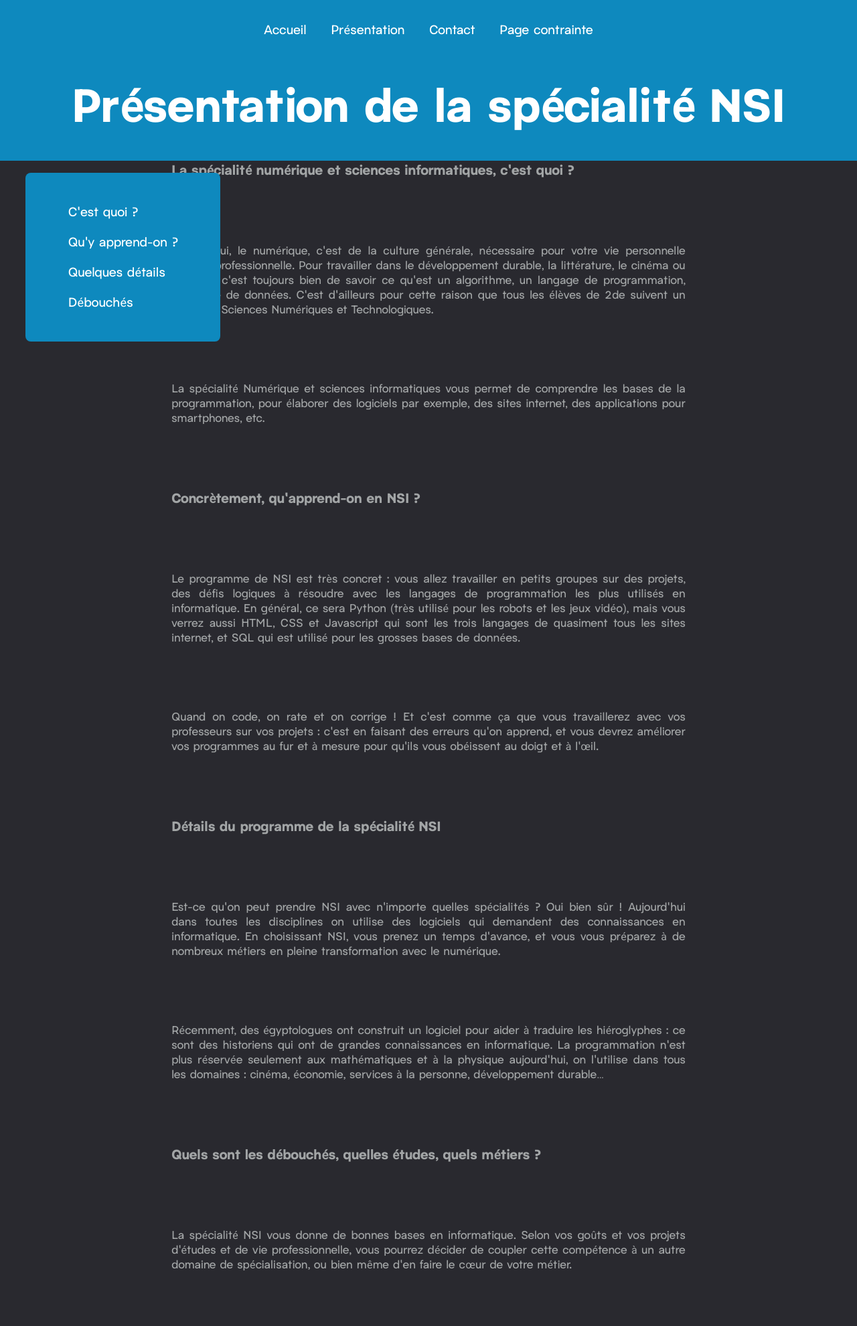
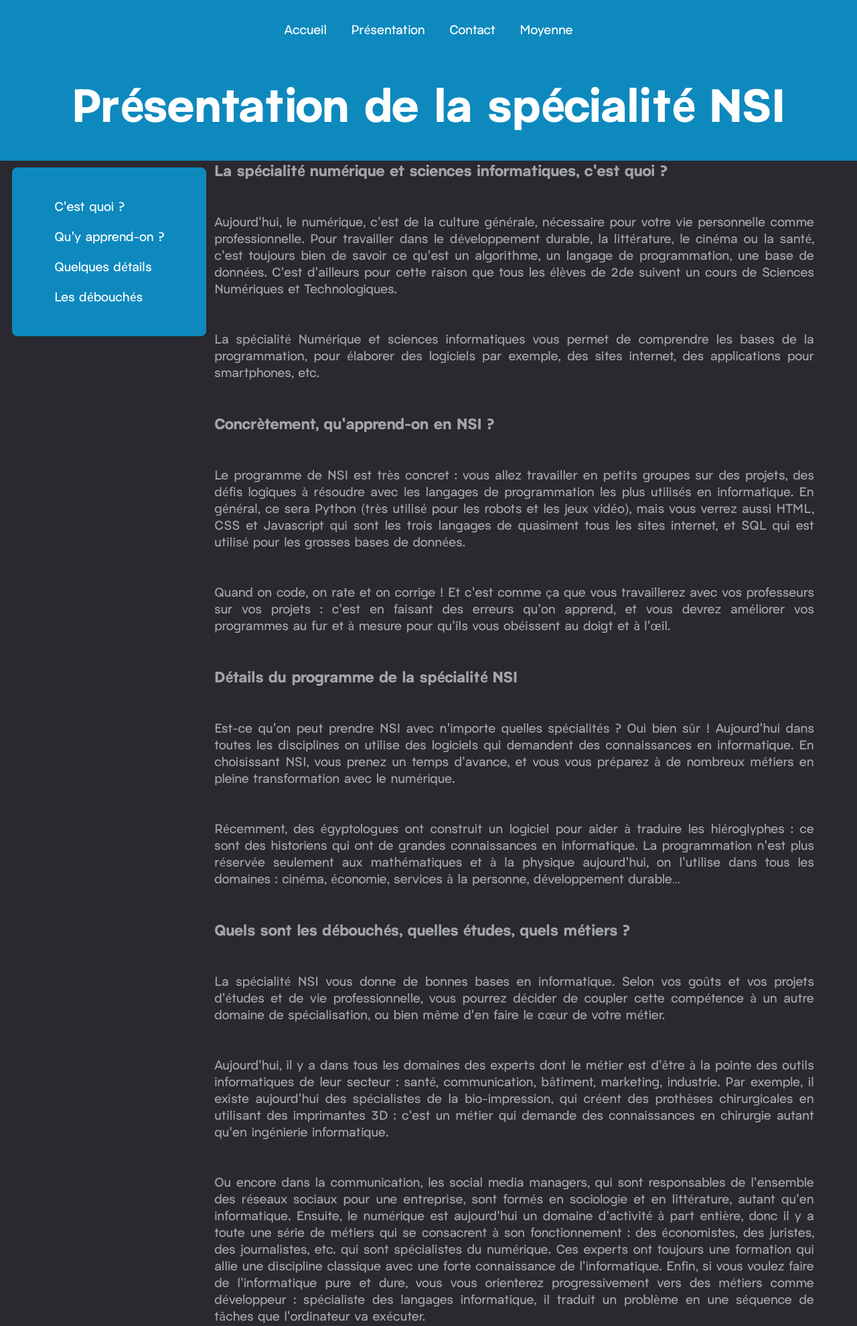
Before and after one commit to agnlt64/NSIte, a Flask app: page /presentation/ in a window 1280 px wide. Shown: the top 1980 px of the page at 67% size. Run offline with Flask 2, Linux system fonts and the light colour scheme.

Commit message:
add responsive.js and fix presentation styling

```diff
--- a/static/css/presentation.css
+++ b/static/css/presentation.css
@@ -12,7 +12,19 @@
     flex-direction: column;
     text-align: justify;
     gap: 6em;
-    margin: 0 20% 0 20%;
+}
+
+.content {
+    margin: 0 10% 0 20%;
+    white-space: 2em;
+    display: flex;
+    flex-direction: column;
+    gap: 50px;
+    font-size: large;
+}
+
+.content ul{
+    padding: 10px;
 }
 
 .goto-menu {
@@ -20,7 +32,7 @@
     font-size: large;
     height: min-content;
     padding:2em 3em;
-    margin: 1em 0 0 -17%;
+    margin: 10px 0 0 1em;
     border-radius: var(--rounded);
     position: fixed;
 }
@@ -43,6 +55,13 @@
     content: "";
     display: block;
     margin: 0 4em;
+}
+
+.btn-up {
+    height: 55px;
+    width: 60px;
+    margin-left: auto;
+    margin-bottom: 10px;
 }
 
 @keyframes slide {
--- /dev/null
+++ b/static/js/responsive.js
@@ -0,0 +1,6 @@
+const hamburgerMenu = document.getElementById("hamburger-menu")
+const menu = document.getElementById("menu")
+
+hamburgerMenu.addEventListener("click", () => {
+    menu.style.display == "none" ? menu.style.display = "block" : menu.style.display = "none"
+})
--- a/templates/base.html
+++ b/templates/base.html
@@ -28,7 +28,7 @@
                     <a href="/contact/">Contact</a>
                 </li>
                 <li>
-                    <a href="/moyenne/">Page contrainte</a>
+                    <a href="/moyenne/">Moyenne</a>
                 </li>
             </ul>
             <a href="#" class="hamburger-menu" id="hamburger-menu">
--- a/templates/presentation.html
+++ b/templates/presentation.html
@@ -28,11 +28,13 @@ Présentation de la spécialité NSI
         </li>
         <div class="line"></div>
         <li>
-            <a href="#metiers">Débouchés</a>
+            <a href="#metiers">Les débouchés</a>
         </li>
         <div class="line"></div>
     </ul>
 </div>
+
+<section class="content">
 
     <h3 id="cest-quoi">
         La spécialité numérique et sciences informatiques, c'est quoi ?
@@ -172,6 +174,7 @@ Présentation de la spécialité NSI
         continuer en terminale avec la spécialité ou bien l'option mathématiques complémentaires.
 
     </p>
+</section>
 {% endblock %}
 
 {% block scripts %}
```
Lines whose indentation alone changed are shown as unchanged.
